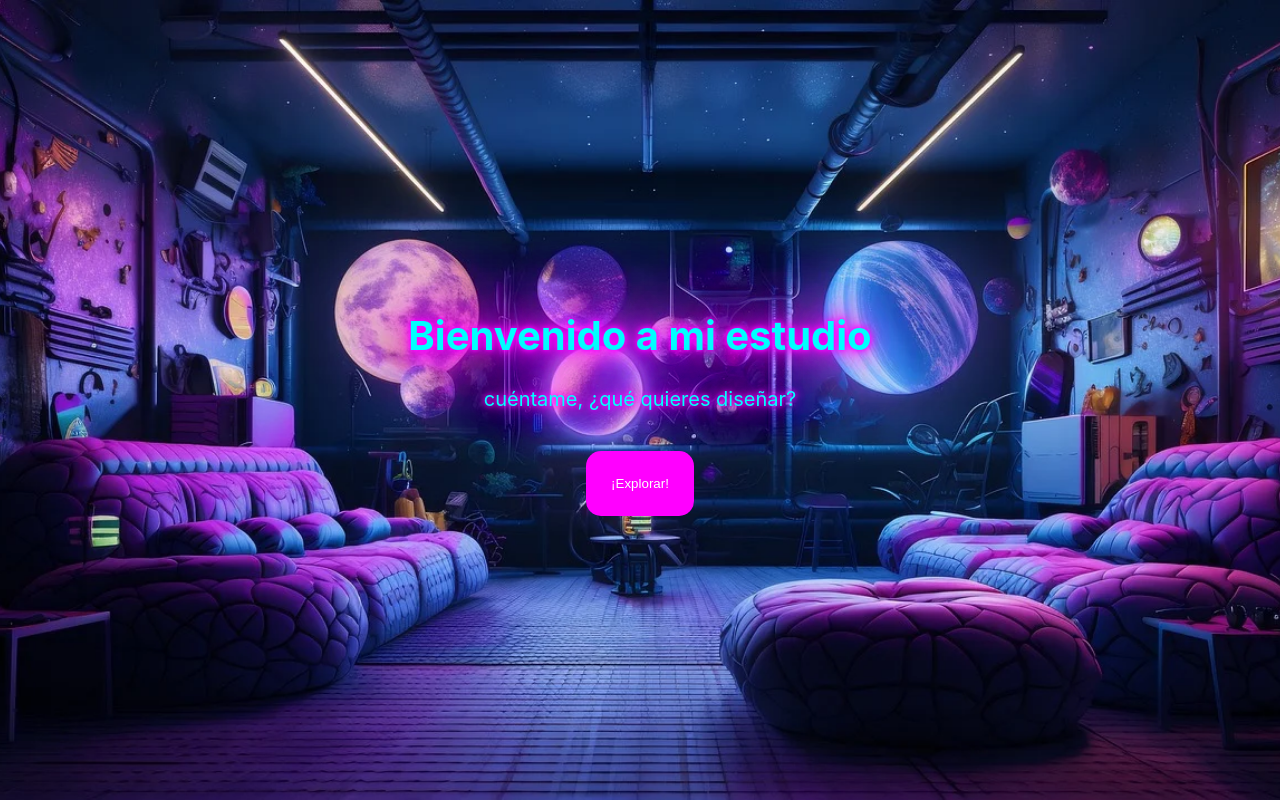
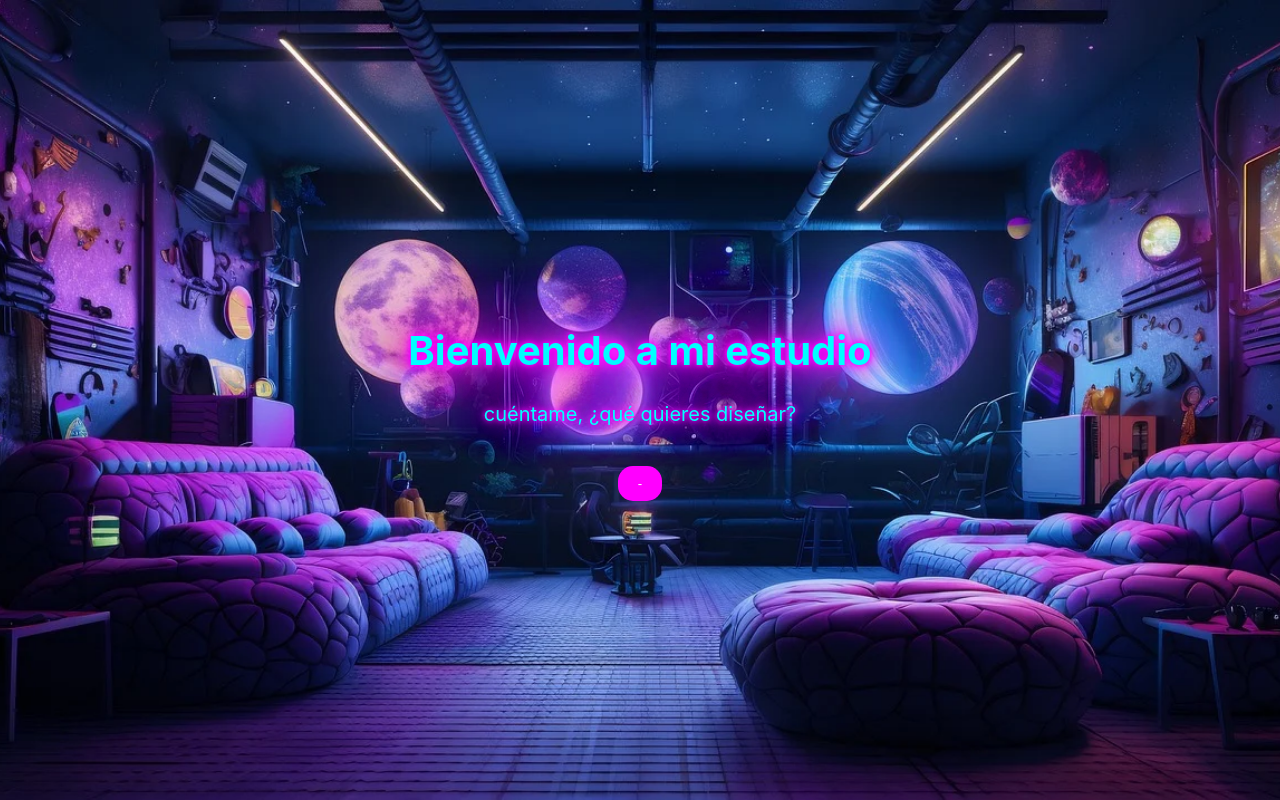
Before and after one commit to Omitofo/HRdigital, a React (Create React App) app: page / in a window 1280 px wide. Built offline with nearby package versions, Linux system fonts and the light colour scheme.

Commit message:
meti el cookie header dentro del contenedor interior , y puse el width interno a 100%

```diff
--- a/src/components/Cookies.js
+++ b/src/components/Cookies.js
@@ -66,9 +66,10 @@ const Cookies = () => {
 
     return (
         <section className={styles.cookiesContainer}>
-            <CookieHeader />
+
 
             <div className={styles.cookiesCarousel}>
+            <CookieHeader />
             <div className={styles.tituloCabezera}><h1>Monster Cookies</h1></div>
                 <div className={styles.cookiesSliderWrapper}>
                     <div className={styles.cookiesSlider} ref={sliderRef}>
--- a/src/components/HeroC.js
+++ b/src/components/HeroC.js
@@ -12,7 +12,7 @@ const HeroC = ({ changeHero }) => {
       <div className={styles.content}>
         <h1>Bienvenido a mi estudio</h1>
         <p>cuéntame, ¿qué quieres diseñar?</p>
-        <button onClick={() => changeHero('D')} className={styles.heroButton}> ¡Explorar! </button>
+        <button onClick={() => changeHero('D')} className={styles.heroButton}> - </button>
       </div>
     </header>
   );
--- a/src/moduleCSS/Cookies.module.css
+++ b/src/moduleCSS/Cookies.module.css
@@ -3,7 +3,7 @@
     font-family: 'nunito','Franklin Gothic Medium', Arial, sans-serif;
     color: #eee;
     background-color: #17232a;
-    padding: 0 ;
+    padding: 0;
     text-align: center;
     min-height: 100vh;
     cursor: url('../assets/cookie.png'), auto;
@@ -14,7 +14,7 @@
 .cookiesCarousel {
     position: relative;
     overflow: hidden;
-    max-width: 90vw;
+    max-width: 100vw;
     margin: 0 auto;
 }
 
@@ -214,7 +214,7 @@
 
     .cookiesIngredients,
     .cookiesDescription {
-        width: 300px;
+        width: au;
         background-color: #2a3b3a;
         border: 2px solid #444;
         border-radius: 8px;
--- a/src/moduleCSS/HeroC.module.css
+++ b/src/moduleCSS/HeroC.module.css
@@ -31,14 +31,14 @@
     margin-top: 20px;
     background-color: #ff00ff;
     text-shadow: 0 0 5px #ff00ff, 0 0 10px #ff00ff, 0 0 20px #ff00ff, 0 0 40px #ff00ff, 0 0 80px #ff00ff, 0 0 90px #ff00ff, 0 0 100px #ff00ff;
-    padding: 25px;
+    padding: 10px 20px;
     border-radius: 15px;
     color: white;
   }
 
   .heroButton:hover {
     background-color: #ff35ff ;
-    transform: scale(1.3);
+    transform: scale(1.1);
   }
 
   .heroButton img {
```
